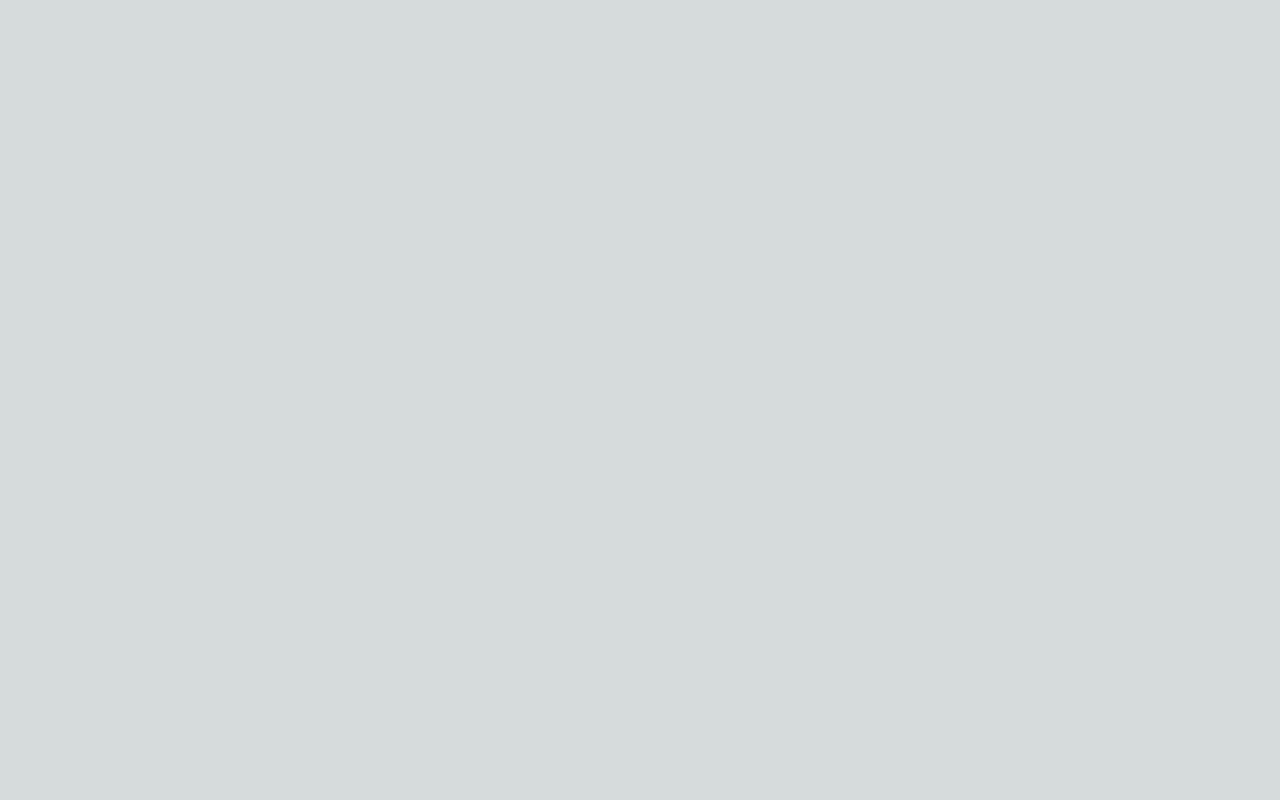
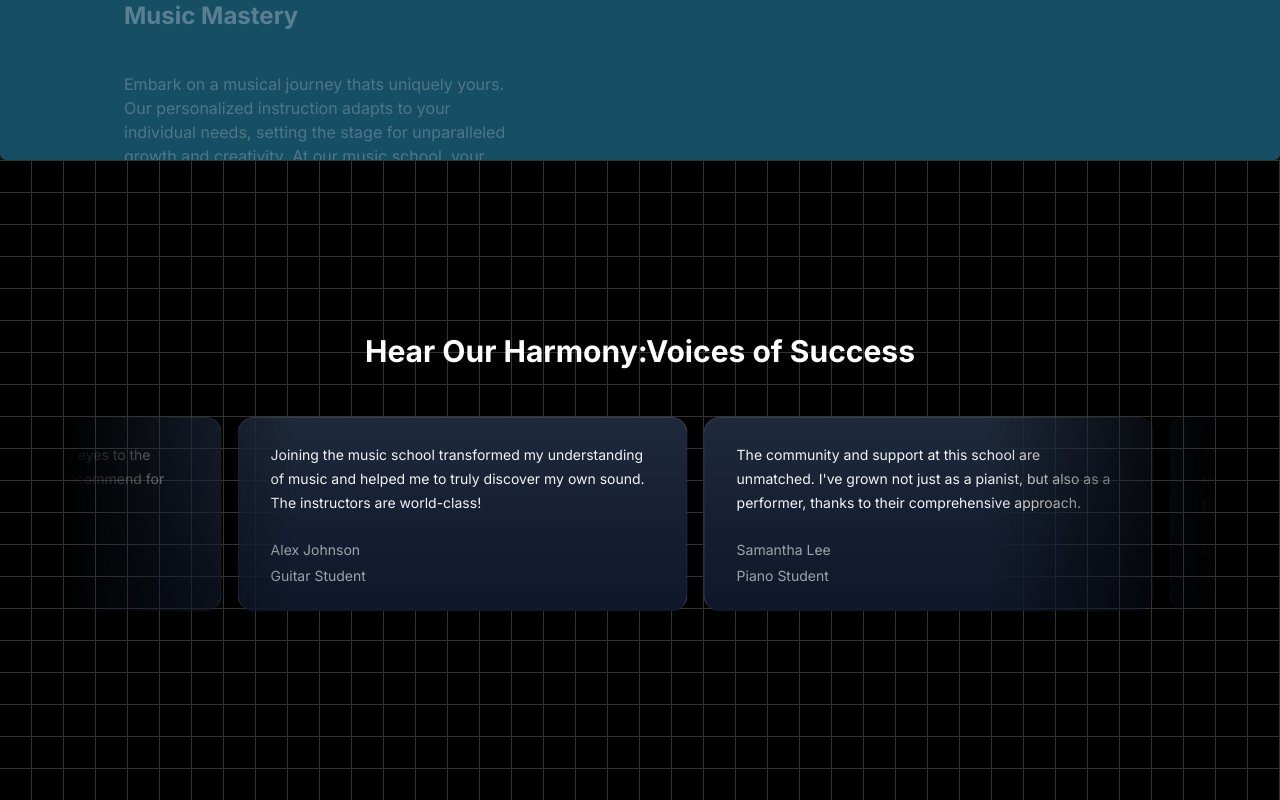
Before and after one commit to KaranJoseph12/Music-Website, a Next.js app: page / in a window 1280 px wide. Shown: the part 1828-2628 px from the top of the page. Before the commit the page ends 1828 px from the top, so only its background shows below. Built offline with nearby package versions, Linux system fonts and the light colour scheme.

Commit message:
TestimonialCards

```diff
--- a/package.json
+++ b/package.json
@@ -11,6 +11,7 @@
   "dependencies": {
     "clsx": "^2.1.0",
     "framer-motion": "^11.0.20",
+    "mini-svg-data-uri": "^1.4.4",
     "next": "14.1.4",
     "react": "^18",
     "react-dom": "^18",
--- a/src/app/page.tsx
+++ b/src/app/page.tsx
@@ -1,5 +1,6 @@
 import FeaturedCourses from "@/components/FeaturedCourses";
 import HeroSection from "@/components/HeroSection";
+import TestimonialCards from "@/components/TestimonialCards";
 import WhyChooseUs from "@/components/WhyChooseUs";
 
 
@@ -10,6 +11,7 @@
       <HeroSection/>
       <FeaturedCourses/>
       <WhyChooseUs/>
+      <TestimonialCards/>
     </main>
   );
 }
--- /dev/null
+++ b/src/components/TestimonialCards.tsx
@@ -0,0 +1,53 @@
+"use client"
+import { InfiniteMovingCards } from "./ui/infinite-moving-cards";
+const musicSchoolTestimonials = [
+  {
+    quote:
+      'Joining the music school transformed my understanding of music and helped me to truly discover my own sound. The instructors are world-class!',
+    name: 'Alex Johnson',
+    title: 'Guitar Student',
+  },
+  {
+    quote:
+      "The community and support at this school are unmatched. I've grown not just as a pianist, but also as a performer, thanks to their comprehensive approach.",
+    name: 'Samantha Lee',
+    title: 'Piano Student',
+  },
+  {
+    quote:
+      "This school offered me the tools and confidence to take my singing to the next level. I'm endlessly grateful for the personalized coaching.",
+    name: 'Michael Chen',
+    title: 'Vocal Student',
+  },
+  {
+    quote:
+      'As a violinist, finding the right mentor can be challenging, but this school matched me with a teacher who truly understands my goals and challenges.',
+    name: 'Emily Taylor',
+    title: 'Violin Student',
+  },
+  {
+    quote:
+      'The production courses here opened my eyes to the intricacies of music production. Highly recommend for any aspiring producers!',
+    name: 'Chris Morales',
+    title: 'Music Production Student',
+  },
+];
+
+function TestimonialCards() {
+  return (
+    <div className="h-[40rem] w-full dark:bg-black dark:bg-grid-white/[0.2] relative flex flex-col items-center justify-center overflow-hidden">
+      <h2 className="text-3xl font-bold text-center mb-8 z-10">Hear Our Harmony:Voices of Success</h2>
+      <div className="flex justify-center w-full overflow-hidden px-4 sm:px-6 lg:px-8">
+        <div className="w-full max-w-6xl">
+            <InfiniteMovingCards
+            items={musicSchoolTestimonials}
+            direction="right"
+            speed="slow"
+           />
+        </div>
+      </div>
+    </div>
+  )
+}
+
+export default TestimonialCards
--- a/src/components/WhyChooseUs.tsx
+++ b/src/components/WhyChooseUs.tsx
@@ -38,7 +38,7 @@
 
 function WhyChooseUs() {
   return (
-    <div>
+    <div >
       <StickyScroll content={musicSchoolContent}/>
     </div>
   )
--- /dev/null
+++ b/src/components/ui/infinite-moving-cards.tsx
@@ -0,0 +1,121 @@
+"use client";
+
+import { cn } from "@/utils/cn";
+import React, { useEffect, useState } from "react";
+
+export const InfiniteMovingCards = ({
+  items,
+  direction = "left",
+  speed = "fast",
+  pauseOnHover = true,
+  className,
+}: {
+  items: {
+    quote: string;
+    name: string;
+    title: string;
+  }[];
+  direction?: "left" | "right";
+  speed?: "fast" | "normal" | "slow";
+  pauseOnHover?: boolean;
+  className?: string;
+}) => {
+  const containerRef = React.useRef<HTMLDivElement>(null);
+  const scrollerRef = React.useRef<HTMLUListElement>(null);
+
+  useEffect(() => {
+    addAnimation();
+  }, []);
+  const [start, setStart] = useState(false);
+  function addAnimation() {
+    if (containerRef.current && scrollerRef.current) {
+      const scrollerContent = Array.from(scrollerRef.current.children);
+
+      scrollerContent.forEach((item) => {
+        const duplicatedItem = item.cloneNode(true);
+        if (scrollerRef.current) {
+          scrollerRef.current.appendChild(duplicatedItem);
+        }
+      });
+
+      getDirection();
+      getSpeed();
+      setStart(true);
+    }
+  }
+  const getDirection = () => {
+    if (containerRef.current) {
+      if (direction === "left") {
+        containerRef.current.style.setProperty(
+          "--animation-direction",
+          "forwards"
+        );
+      } else {
+        containerRef.current.style.setProperty(
+          "--animation-direction",
+          "reverse"
+        );
+      }
+    }
+  };
+  const getSpeed = () => {
+    if (containerRef.current) {
+      if (speed === "fast") {
+        containerRef.current.style.setProperty("--animation-duration", "20s");
+      } else if (speed === "normal") {
+        containerRef.current.style.setProperty("--animation-duration", "40s");
+      } else {
+        containerRef.current.style.setProperty("--animation-duration", "80s");
+      }
+    }
+  };
+  return (
+    <div
+      ref={containerRef}
+      className={cn(
+        "scroller relative z-20  max-w-7xl overflow-hidden  [mask-image:linear-gradient(to_right,transparent,white_20%,white_80%,transparent)]",
+        className
+      )}
+    >
+      <ul
+        ref={scrollerRef}
+        className={cn(
+          " flex min-w-full shrink-0 gap-4 py-4 w-max flex-nowrap",
+          start && "animate-scroll ",
+          pauseOnHover && "hover:[animation-play-state:paused]"
+        )}
+      >
+        {items.map((item, idx) => (
+          <li
+            className="w-[350px] max-w-full relative rounded-2xl border border-b-0 flex-shrink-0 border-slate-700 px-8 py-6 md:w-[450px]"
+            style={{
+              background:
+                "linear-gradient(180deg, var(--slate-800), var(--slate-900)",
+            }}
+            key={item.name}
+          >
+            <blockquote>
+              <div
+                aria-hidden="true"
+                className="user-select-none -z-1 pointer-events-none absolute -left-0.5 -top-0.5 h-[calc(100%_+_4px)] w-[calc(100%_+_4px)]"
+              ></div>
+              <span className=" relative z-20 text-sm leading-[1.6] text-gray-100 font-normal">
+                {item.quote}
+              </span>
+              <div className="relative z-20 mt-6 flex flex-row items-center">
+                <span className="flex flex-col gap-1">
+                  <span className=" text-sm leading-[1.6] text-gray-400 font-normal">
+                    {item.name}
+                  </span>
+                  <span className=" text-sm leading-[1.6] text-gray-400 font-normal">
+                    {item.title}
+                  </span>
+                </span>
+              </div>
+            </blockquote>
+          </li>
+        ))}
+      </ul>
+    </div>
+  );
+};
--- a/src/components/ui/navbar-menu.tsx
+++ b/src/components/ui/navbar-menu.tsx
@@ -70,7 +70,7 @@
   return (
     <nav
       onMouseLeave={() => setActive(null)} // resets the state
-      className="relative rounded-full boder border-transparent dark:bg-black/40 dark:border-white/[0.2] bg-white shadow-input flex justify-center space-x-4 px-8 py-6 "
+      className="relative rounded-full boder border-transparent dark:bg-black/60 dark:border-white/[0.2] bg-white shadow-input flex justify-center space-x-4 px-8 py-6 "
     >
       {children}
     </nav>
--- a/src/components/ui/sticky-scroll-reveal.tsx
+++ b/src/components/ui/sticky-scroll-reveal.tsx
@@ -41,9 +41,9 @@
   });
 
   const backgroundColors = [
-    "var(--slate-900)",
-    "var(--black)",
-    "var(--neutral-900)",
+    "var(--cyan-900)",
+    "var(--violet-900)",
+    "var(--amber-700)",
   ];
   const linearGradients = [
     "linear-gradient(to bottom right, var(--cyan-500), var(--emerald-500))",
@@ -55,7 +55,7 @@
       animate={{
         backgroundColor: backgroundColors[activeCard % backgroundColors.length],
       }}
-      className="h-[30rem] overflow-y-auto flex justify-center relative space-x-10 rounded-md p-10"
+      className="h-[40rem] overflow-y-auto flex justify-center relative space-x-10 rounded-md p-10"
       ref={ref}
     >
       <div className="div relative flex items-start px-4">
--- a/tailwind.config.ts
+++ b/tailwind.config.ts
@@ -1,11 +1,12 @@
 import type { Config } from "tailwindcss";
+const svgToDataUri = require("mini-svg-data-uri");
+
 const colors = require("tailwindcss/colors");
-
 const {
   default: flattenColorPalette,
 } = require("tailwindcss/lib/util/flattenColorPalette");
 
-// This plugin adds each Tailwind color as a global CSS variable, e.g. var(--gray-200).
+// This plugin adds each Tailwind color as a global CSS variable
 function addVariablesForColors({ addBase, theme }: any) {
   let allColors = flattenColorPalette(theme("colors"));
   let newVars = Object.fromEntries(
@@ -15,6 +16,29 @@
   addBase({
     ":root": newVars,
   });
+}
+
+function addSvgPatterns({ matchUtilities, theme }: any) {
+  matchUtilities(
+    {
+      'bg-grid': (value: any) => ({
+        backgroundImage: `url("${svgToDataUri(
+          `<svg xmlns="http://www.w3.org/2000/svg" viewBox="0 0 32 32" width="32" height="32" fill="none" stroke="${value}"><path d="M0 .5H31.5V32"/></svg>`
+        )}")`,
+      }),
+      'bg-grid-small': (value: any) => ({
+        backgroundImage: `url("${svgToDataUri(
+          `<svg xmlns="http://www.w3.org/2000/svg" viewBox="0 0 32 32" width="8" height="8" fill="none" stroke="${value}"><path d="M0 .5H31.5V32"/></svg>`
+        )}")`,
+      }),
+      'bg-dot': (value: any) => ({
+        backgroundImage: `url("${svgToDataUri(
+          `<svg xmlns="http://www.w3.org/2000/svg" viewBox="0 0 32 32" width="16" height="16" fill="none"><circle fill="${value}" id="pattern-circle" cx="10" cy="10" r="1.6257413380501518"></circle></svg>`
+        )}")`,
+      }),
+    },
+    { values: flattenColorPalette(theme('backgroundColor')), type: 'color' }
+  );
 }
 
 const config: Config = {
@@ -28,6 +52,7 @@
     extend: {
       animation:{
         spotlight: "spotlight 2s ease .75s 1 forwards",
+        scroll:"scroll var(--animation-duration, 40s) var(--animation-direction, forwards) linear infinite",
       },
       backgroundImage: {
         "gradient-radial": "radial-gradient(var(--tw-gradient-stops))",
@@ -44,12 +69,19 @@
             opacity: '1',
             transform: "translate(-50%,-40%) scale(1)",
           },
+
+        },
+        scroll: {
+          to: {
+            transform: "translate(calc(-50% - 0.5rem))",
+          },
         },
       },
     },
   },
   plugins: [
     addVariablesForColors,
+    addSvgPatterns,
   ],
 };
 export default config;
```
Also changed, not shown: 1 other file (tests, documents, lock files or other folders).
